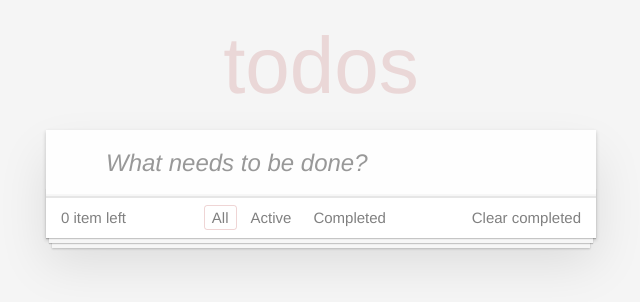
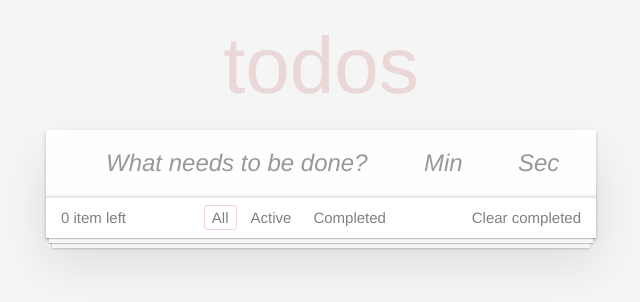
Before and after one commit to Venrir1oldPage/todo_ReactCore, a React (Create React App) app: page / in a window 1280 px wide. Shown: the top 302 px of the page, without its empty margins (319-959 px from the left). Built offline with nearby package versions, Linux system fonts and the light colour scheme.

Commit message:
added timer

```diff
--- a/src/components/App/App.css
+++ b/src/components/App/App.css
@@ -53,24 +53,6 @@ body {
 	            0 25px 50px 0 rgba(0, 0, 0, 0.1);
 }
 
-.todoapp input::-webkit-input-placeholder {
-	font-style: italic;
-	font-weight: 300;
-	color: rgba(0, 0, 0, 0.4);
-}
-
-.todoapp input::-moz-placeholder {
-	font-style: italic;
-	font-weight: 300;
-	color: rgba(0, 0, 0, 0.4);
-}
-
-.todoapp input::input-placeholder {
-	font-style: italic;
-	font-weight: 300;
-	color: rgba(0, 0, 0, 0.4);
-}
-
 .todoapp h1 {
 	position: absolute;
 	top: -140px;
--- a/src/components/Footer/Footer.css
+++ b/src/components/Footer/Footer.css
@@ -34,6 +34,41 @@
 	font-weight: 300;
 }
 
+.filters {
+	margin: 0;
+	padding: 0;
+	list-style: none;
+	right: 0;
+	left: 0;
+}
+
+.filters li {
+	display: inline;
+	cursor: default;
+}
+
+.filters li button {
+	display: inline-block;
+	color: inherit;
+	margin: 3px;
+	padding: 3px 7px;
+	text-decoration: none;
+	border: 1px solid transparent;
+	border-radius: 3px;
+}
+
+.filters li button:not(.selected) {
+	cursor: pointer;
+}
+
+.filters li:hover button {
+	border-color: rgba(175, 47, 47, 0.1);
+}
+
+.filters li button.selected {
+	border-color: rgba(175, 47, 47, 0.2);
+}
+
 .clear-completed,
 html .clear-completed:active {
 	position: relative;
@@ -46,6 +81,39 @@ html .clear-completed:active {
 	text-decoration: underline;
 }
 
+.info {
+	margin: 65px auto 0;
+	color: #4d4d4d;
+	font-size: 11px;
+	text-shadow: 0 1px 0 rgba(255, 255, 255, 0.5);
+	text-align: center;
+}
+
+.info p {
+	line-height: 1;
+}
+
+.info a {
+	color: inherit;
+	text-decoration: none;
+	font-weight: 400;
+}
+
+.info a:hover {
+	text-decoration: underline;
+}
+
+@media screen and (-webkit-min-device-pixel-ratio:0) {
+	.toggle-all,
+	.todo-list li .toggle {
+		background: none;
+	}
+
+	.todo-list li .toggle {
+		height: 40px;
+	}
+}
+
 @media (max-width: 430px) {
 	.footer {
 		height: 50px;
--- a/src/components/NewTaskForm/NewTaskForm.css
+++ b/src/components/NewTaskForm/NewTaskForm.css
@@ -1,4 +1,8 @@
-.new-todo,
+.new-todo-form {
+	display: flex;
+	margin-bottom: 0;
+}
+
 .edit {
 	position: relative;
 	margin: 0;
@@ -16,9 +20,56 @@
 	-moz-osx-font-smoothing: grayscale;
 }
 
-.new-todo {
+.new-todo,
+.new-todo-form .new-todo-form__timer,
+.edit {
+	position: relative;
+	margin: 0;
+	width: 100%;
+	font-size: 24px;
+	font-family: inherit;
+	font-weight: inherit;
+	line-height: 1.4em;
+	color: inherit;
+	padding: 6px;
+	border: 1px solid #999;
+	box-shadow: inset 0 -1px 5px 0 rgba(0, 0, 0, 0.2);
+	box-sizing: border-box;
+	-webkit-font-smoothing: antialiased;
+	-moz-osx-font-smoothing: grayscale;
+}
+
+.new-todo, .new-todo-form .new-todo-form__timer {
 	padding: 16px 16px 16px 60px;
 	border: none;
 	background: rgba(0, 0, 0, 0.003);
 	box-shadow: inset 0 -2px 1px rgba(0,0,0,0.03);
 }
+
+.new-todo {
+	width: 70%;
+}
+
+.new-todo-form .new-todo-form__timer {
+	width: 18%;
+	padding-left: 16px;
+}
+
+
+.todoapp input::-webkit-input-placeholder {
+	font-style: italic;
+	font-weight: 300;
+	color: rgba(0, 0, 0, 0.4);
+}
+
+.todoapp input::-moz-placeholder {
+	font-style: italic;
+	font-weight: 300;
+	color: rgba(0, 0, 0, 0.4);
+}
+
+.todoapp input::input-placeholder {
+	font-style: italic;
+	font-weight: 300;
+	color: rgba(0, 0, 0, 0.4);
+}
--- a/src/components/NewTaskForm/NewTaskForm.jsx
+++ b/src/components/NewTaskForm/NewTaskForm.jsx
@@ -6,28 +6,42 @@ import { v4 as uuidv4 } from 'uuid'
 
 export default class NewTaskForm extends Component {
   state = {
-    label: ''
-  }
-
-  onInputChange = (e) => {
-    this.setState({
-      label: e.target.value
-    })
+    label: '',
+    min:'',
+    sec:'',
   }
 
   onSending = ({key}) => {
     const { addTask } = this.props
     if (key === 'Enter') {
       if (!/[^\s]/.test(this.state.label)) return
-      let el = this.createEl(this.state.label)
+      let el = this.createEl(this.state.label, this.state.min, this.state.sec)
       addTask(el)
       this.setState({
-        label: ''
+        label: '',
+        min:'',
+        sec:'',
       })
+      document.getElementById('label').focus()
     }
   }
 
-  createEl(label) {
+  onInputChange = (e) => {
+    let key= e.target.id
+    this.setState({
+      [key]: e.target.value
+    })
+  }
+
+  runNext = ({key, target}) => {
+    if (key === 'Enter') {
+      target.nextSibling.focus()
+    }
+  }
+
+  createEl(label, min, sec) {
+    min=min?+min:0
+    sec=sec?+sec:0
     let time = formatDistanceToNow(new Date(), {
       includeSeconds: true,
       addSuffix: true
@@ -38,20 +52,29 @@ export default class NewTaskForm extends Component {
       id: uuidv4(),
       date: time,
       done: false,
-      edit: false
+      edit: false,
+      min:min,
+      sec:sec
     }
   }
 
   render() {
     return (
+      <form className="new-todo-form">
         <input
+          id='label'
           className="new-todo"
           placeholder="What needs to be done?"
           onChange={this.onInputChange}
           autoFocus
-        onKeyDown={this.onSending}
+          onKeyDown={this.runNext}
           value={this.state.label}
         />
+        <input  id='min' className="new-todo-form__timer"  onChange={this.onInputChange} type='number'
+          value={this.state.min} placeholder="Min" onKeyDown={this.runNext}/>
+        <input  id='sec' className="new-todo-form__timer"  onChange={this.onInputChange} type='number'
+          value={this.state.sec} placeholder="Sec" onKeyDown= {this.onSending}/>
+      </form>
     )
   }
 }
--- a/src/components/Task/Task.css
+++ b/src/components/Task/Task.css
@@ -1,4 +1,3 @@
-
 .todo-list li {
 	position: relative;
 	font-size: 24px;
@@ -65,12 +64,16 @@
 	padding: 15px 85px 15px 60px;
 }
 
-.todo-list li label .created {
+.todo-list li .view {
+	position: relative;
+}
+
+.todo-list li label .description {
 	font-size: 13px;
 	color: gray;
 }
 
-.todo-list li label .description {
+.todo-list li label .title {
 	word-break: break-all;
 	display: block;
 	line-height: 1.2;
@@ -79,20 +82,17 @@
 	color: #4d4d4d;
 }
 
-.todo-list li.completed label .description {
+.todo-list li.completed label .title {
 	color: #cdcdcd;
 	text-decoration: line-through;
 }
 
 .todo-list li .icon {
-	position: absolute;
-	top: 0;
-	bottom: -3px;
 	width: 30px;
 	height: 40px;
 	font-size: 34px;
 	color: #cc9a9a;
-	margin: auto 0 11px;
+	margin: auto 0;
 	transition: color 0.2s ease-out;
 	cursor: pointer;
 }
@@ -102,6 +102,9 @@
 }
 
 .todo-list li .icon-destroy {
+	position: absolute;
+	top: 0;
+	bottom: -3px;
 	right: 10px;
 }
 
@@ -110,12 +113,35 @@
 }
 
 .todo-list li .icon-edit {
+	position: absolute;
+	top: 0;
+	bottom: -3px;
 	font-size: 19px;
 	right: 45px;
 }
 
 .todo-list li .icon-edit:after {
 	content: '✎';
+}
+
+.todo-list li .icon-pause,
+.todo-list li .icon-play {
+	font-size: 18px;
+	width: 18px;
+	height: 18px;
+	margin-right:15px;
+}
+
+.todo-list li .icon-play {
+	font-size: 15px;
+}
+
+.icon-pause:after {
+	content: '⏸';
+}
+
+.icon-play:after {
+	content: '▶';
 }
 
 .todo-list li .edit {
@@ -125,18 +151,3 @@
 .todo-list li.editing:last-child {
 	margin-bottom: -1px;
 }
-
-/*
-	Hack to remove background from Mobile Safari.
-	Can't use it globally since it destroys checkboxes in Firefox
-*/
-@media screen and (-webkit-min-device-pixel-ratio:0) {
-	.toggle-all,
-	.todo-list li .toggle {
-		background: none;
-	}
-
-	.todo-list li .toggle {
-		height: 40px;
-	}
-}
--- a/src/components/Task/Task.jsx
+++ b/src/components/Task/Task.jsx
@@ -1,18 +1,35 @@
 import './Task.css'
 import PropTypes from 'prop-types'
+import { Component } from 'react'
 
-const Task = ({ label, date, done, edit, onDeleted, finishEditing, onToggleDone, editing }) => {
+import Timer from '../Timer/Timer'
 
-  const handleKeyDown = ({key, target}) => {
-    if (key === 'Enter') {
-      finishEditing(target.value)
-    }
+export default class Task extends Component {
+
+  state={
+    play:false,
+    min:this.props.min,
+    sec:this.props.sec
   }
 
-  const toggleDone = ({target}) => {
+  holdTimer = (min,sec,play) => {
+    this.setState({
+      play:play,
+      min:min,
+      sec:sec
+    })
+  }
+
+  handleKeyDown = ({key, target}) => {
+    if (key === 'Enter') {this.props.finishEditing(target.value)}}
+
+  toggleDone = ({target}) => {
     target.checked =  !target.checked
-    onToggleDone()
+    this.props.onToggleDone()
   }
+
+  render () {
+    const { label, date, done, edit, onDeleted, editing } = this.props
 
     let TaskClassName = 'view'
     if (done) {
@@ -20,13 +37,15 @@ const Task = ({ label, date, done, edit, onDeleted, finishEditing, onToggleDone,
     } else if (edit) {
       TaskClassName = 'editing' }
 
+    const {play,sec,min} = this.state
     return (
       <li className={TaskClassName}>
         <div className="view">
-        <input className="toggle" type="checkbox" checked={done} onChange={toggleDone}/>
+          <input className="toggle" type="checkbox" checked={done} onChange={this.toggleDone}/>
           <label>
-          <span className="description">{label}</span>
-          <span className="created">{date}</span>
+            <span className="title">{label}</span>
+            <Timer min={min} sec={sec} play={play} holdTimer={this.holdTimer}/>
+            <span className="description">{date}</span>
           </label>
           <button className="icon icon-edit" onClick={editing}></button>
           <button className="icon icon-destroy" onClick={onDeleted}></button>
@@ -35,12 +54,14 @@ const Task = ({ label, date, done, edit, onDeleted, finishEditing, onToggleDone,
           type="text"
           id = "inputEdit"
           className="edit"
-        onKeyDown={handleKeyDown}
+          onKeyDown={this.handleKeyDown}
           defaultValue={label}
         />
       </li>
     )
   }
+}
+
 
 Task.propTypes = {
   todo: PropTypes.shape({
@@ -58,6 +79,3 @@ Task.propTypes = {
 Task.defaultProps = {
   todo: {}
 }
-
-
-export default Task
--- a/src/components/TaskList/TaskList.css
+++ b/src/components/TaskList/TaskList.css
@@ -1,3 +1,9 @@
+.todo-list {
+	margin: 0;
+	padding: 0;
+	list-style: none;
+}
+
 .toggle-all {
 	width: 1px;
 	height: 1px;
@@ -29,9 +35,3 @@
 .toggle-all:checked + label:before {
 	color: #737373;
 }
-
-.todo-list {
-	margin: 0;
-	padding: 0;
-	list-style: none;
-}
--- /dev/null
+++ b/src/components/Timer/Timer.jsx
@@ -0,0 +1,69 @@
+import { Component } from 'react'
+import PropTypes from 'prop-types'
+
+export default class Timer extends Component {
+  state={
+    play:this.props.play,
+    sec:this.props.sec,
+    min:this.props.min
+  }
+
+  componentWillUnmount() {
+    this.props.holdTimer(this.state)
+    clearInterval(this.timerID)
+  }
+
+  togglePlay = () => {
+    if(!this.state.play) {
+      this.timerID = setInterval(() => this.tick(), 1000)
+    } else {
+      clearInterval(this.timerID)
+    }
+    this.setState({
+      play:!this.state.play
+    })
+
+  }
+
+  tick = ()  =>{
+    let {sec, min} = this.state
+    if (this.state.sec) {
+      sec = this.state.sec-1
+    } else if(this.state.min) {
+      min=this.state.min-1
+      sec=59
+    } else if (!this.state.min){
+      clearInterval(this.timerID)
+      return
+    }
+    this.setState({
+      sec:sec,
+      min:min
+    })
+  }
+
+  render() {
+    const iconPlayPause = this.state.play?
+      <button className="icon icon-pause" onClick={this.togglePlay} />:
+      <button className="icon icon-play" onClick={this.togglePlay}/>
+    const {min, sec} = this.state
+
+    return(
+      <span className="description">
+        {iconPlayPause}
+        {min}:{sec}
+      </span>
+    )
+  }
+}
+
+Timer.propTypes = {
+  min: PropTypes.number,
+  sec: PropTypes.number,
+  play:PropTypes.bool,
+}
+
+Timer.defaultProps = {
+  min: 0,
+  sec: 0,
+}
```
Lines whose indentation alone changed are shown as unchanged.
